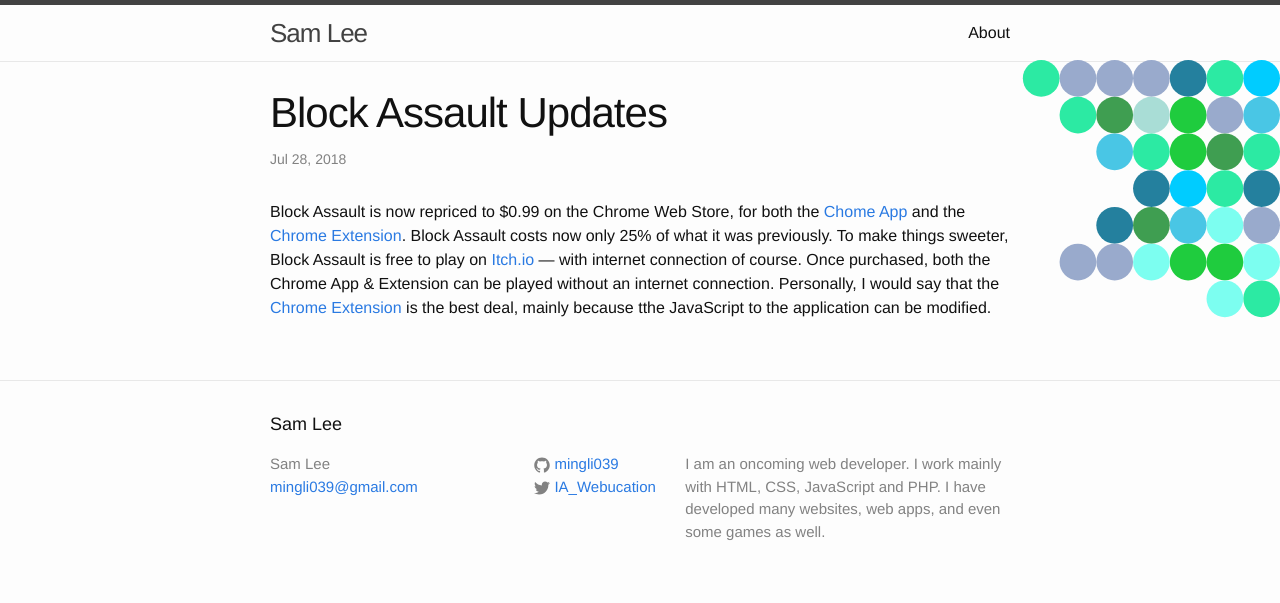
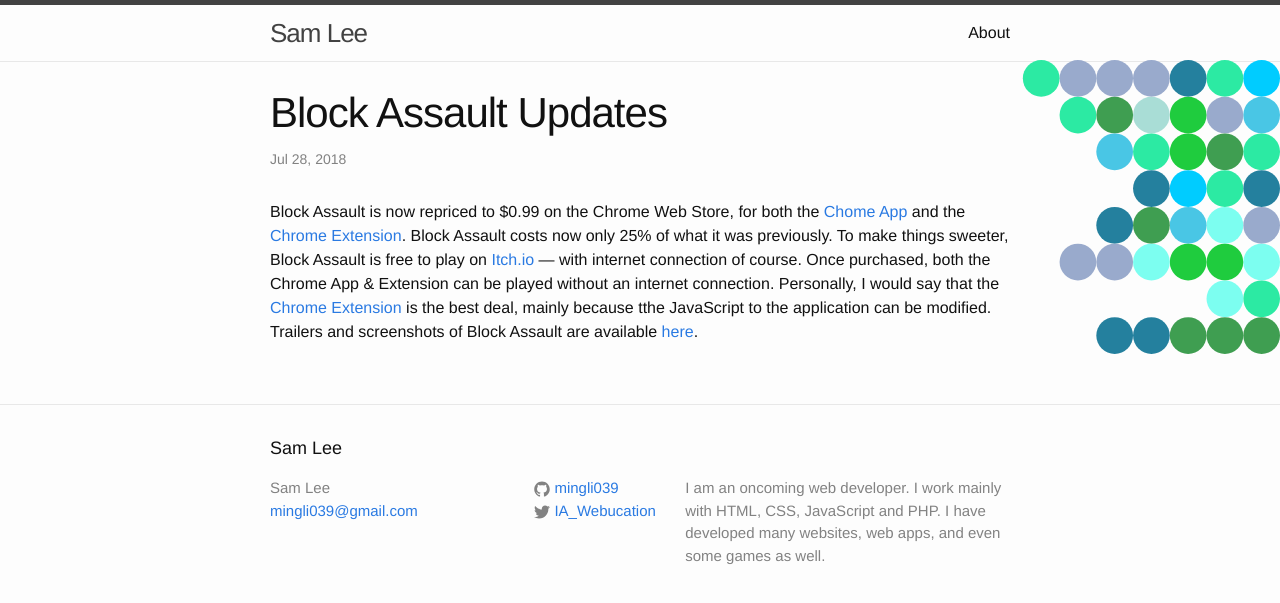
Before and after one commit to mingli039/mingli039.github.io, a Jekyll site: the page built from _posts/2018-07-28-Block-Assault-Updates.md, in a window 1280 px wide. Shown: the top 603 px of the page. Built offline with Jekyll 4.4.1, drawn with Linux system fonts in a browser that asks for light colours; nearby versions of some CDN libraries.

Commit message:
Update 2018-07-28-Block-Assault-Updates.md

```diff
--- a/_posts/2018-07-28-Block-Assault-Updates.md
+++ b/_posts/2018-07-28-Block-Assault-Updates.md
@@ -3,4 +3,4 @@
 title: Block Assault Updates
 ---
 
-Block Assault is now repriced to $0.99 on the Chrome Web Store, for both the [Chome App](https://chrome.google.com/webstore/detail/block-assault/aondpffpdeihimpgfjobgiacbmmnkdbn) and the [Chrome Extension](https://chrome.google.com/webstore/detail/block-assault/jjfmmiliefbfpjldoghbgajndhaldmed). Block Assault costs now only 25% of what it was previously. To make things sweeter, Block Assault is free to play on [Itch.io](https://samleedevelops.itch.io/block-assault) — with internet connection of course. Once purchased, both the Chrome App & Extension can be played without an internet connection. Personally, I would say that the [Chrome Extension](https://chrome.google.com/webstore/detail/block-assault/jjfmmiliefbfpjldoghbgajndhaldmed) is the best deal, mainly because tthe JavaScript to the application can be modified.
+Block Assault is now repriced to $0.99 on the Chrome Web Store, for both the [Chome App](https://chrome.google.com/webstore/detail/block-assault/aondpffpdeihimpgfjobgiacbmmnkdbn) and the [Chrome Extension](https://chrome.google.com/webstore/detail/block-assault/jjfmmiliefbfpjldoghbgajndhaldmed). Block Assault costs now only 25% of what it was previously. To make things sweeter, Block Assault is free to play on [Itch.io](https://samleedevelops.itch.io/block-assault) — with internet connection of course. Once purchased, both the Chrome App & Extension can be played without an internet connection. Personally, I would say that the [Chrome Extension](https://chrome.google.com/webstore/detail/block-assault/jjfmmiliefbfpjldoghbgajndhaldmed) is the best deal, mainly because tthe JavaScript to the application can be modified. Trailers and screenshots of Block Assault are available [here](http://samleethedeveloper.000webhostapp.com/index.php).
```
